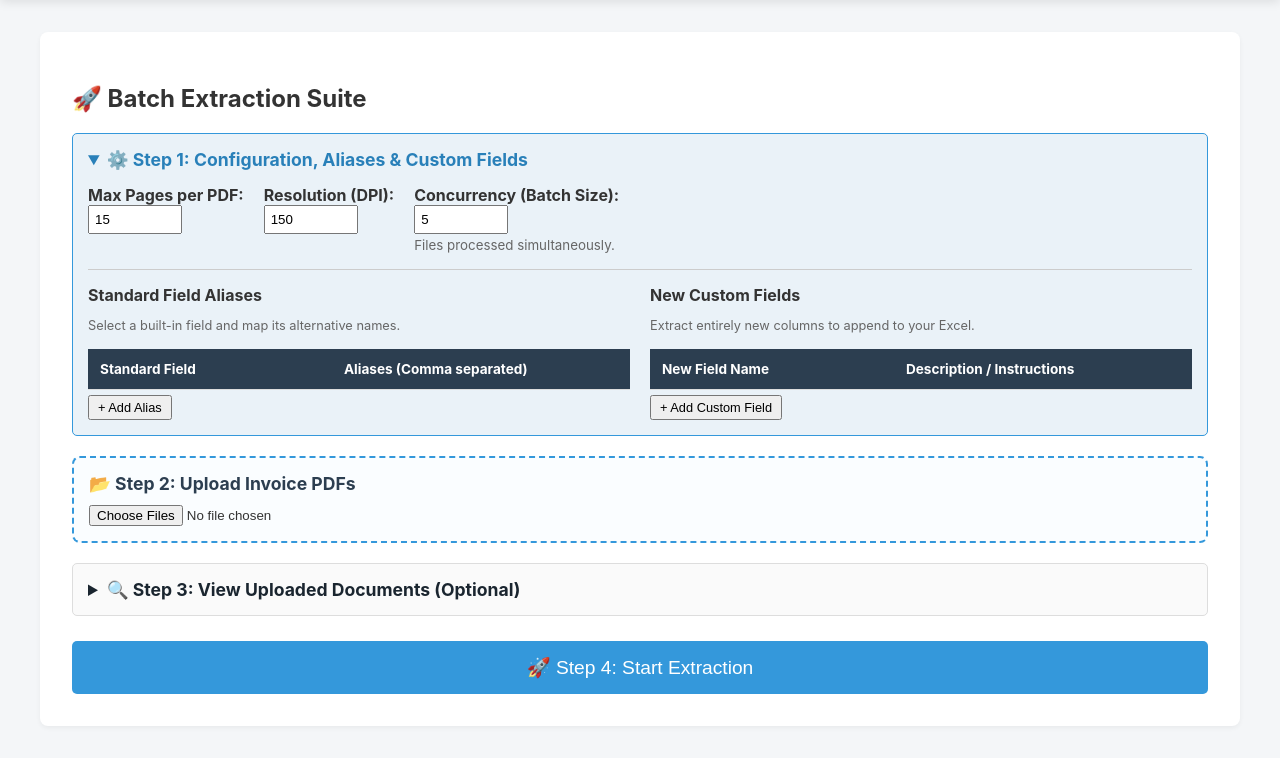
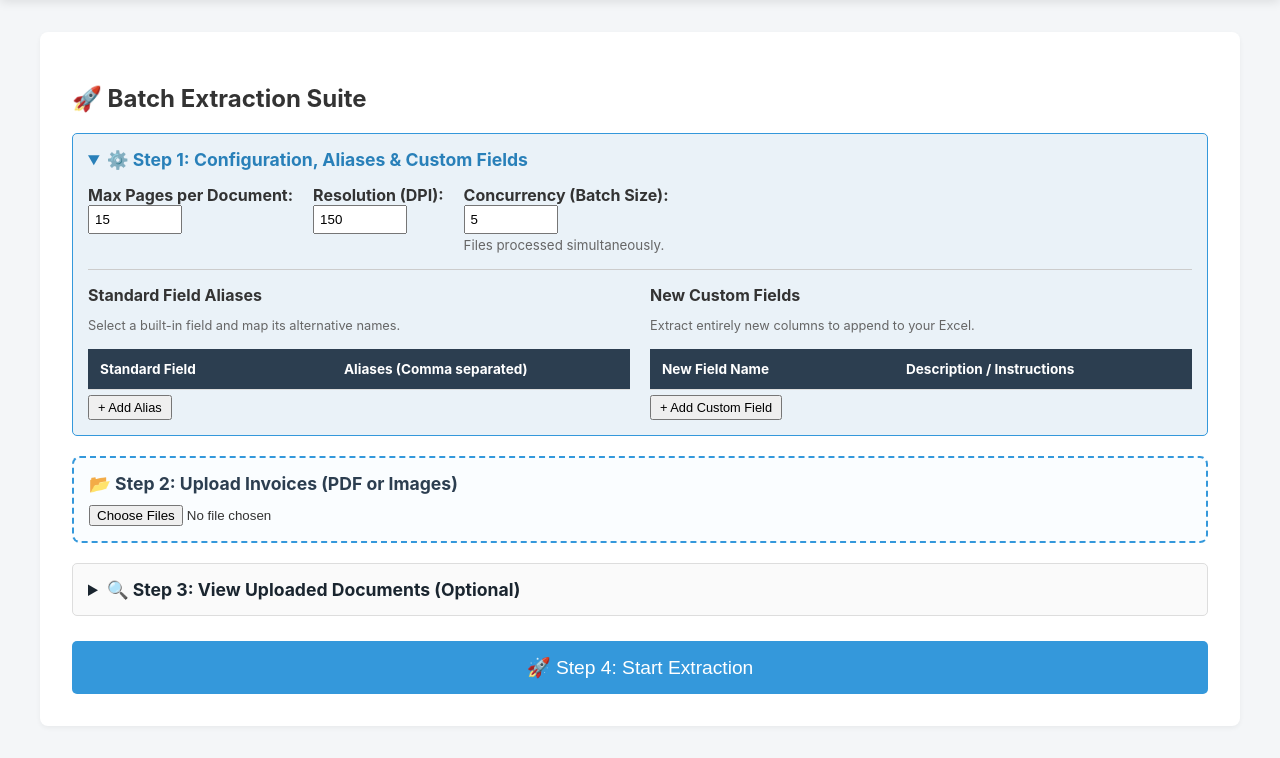
Before and after one commit to InsightMiner-dot/invoice-extraction, a FastAPI app: page / in a window 1280 px wide. Shown: the part 60-818 px from the top of the page. Run offline with FastAPI, Linux system fonts and the light colour scheme; lists and menus that the app fills with data are empty; some libraries are stand-ins or nearby versions.

Commit message:
Update form labels and file upload support

```diff
--- a/fastapi_v1/templates/extract.html
+++ b/fastapi_v1/templates/extract.html
@@ -11,13 +11,13 @@
     <!-- novalidate prevents the browser from strictly blocking the DPI input -->
     <form id="uploadForm" novalidate>
 
-        <!-- STEP 1: CONFIGURATION (NOW AN EXPANDER) -->
+        <!-- STEP 1: CONFIGURATION (EXPANDER) -->
         <details open style="margin-bottom: 20px; padding: 15px; border: 1px solid #3498db; border-radius: 5px; background: #eaf2f8;">
             <summary style="font-weight: bold; cursor: pointer; color: #2980b9; font-size: 1.1rem; margin-top: 0; outline: none;">⚙️ Step 1: Configuration, Aliases & Custom Fields</summary>
 
             <div style="display: flex; gap: 20px; margin-top: 15px; flex-wrap: wrap;">
                 <div>
-                    <label><strong>Max Pages per PDF:</strong></label><br>
+                    <label><strong>Max Pages per Document:</strong></label><br>
                     <input type="number" id="configMaxPages" value="15" style="padding: 5px; width: 80px;">
                 </div>
                 <div>
@@ -56,10 +56,10 @@
             </div>
         </details>
 
-        <!-- STEP 2: UPLOAD FILES (PDF ONLY RESTORED) -->
+        <!-- --- INGESTION UPDATE: STEP 2 (SUPPORTS IMAGES & PDFS) --- -->
         <div style="margin-bottom: 20px; padding: 15px; border: 2px dashed #3498db; border-radius: 8px; background-color: #fafdff;">
-            <label style="font-weight: bold; font-size: 1.1rem; color: #2c3e50; display: block; margin-bottom: 10px;">📂 Step 2: Upload Invoice PDFs</label>
-            <input type="file" id="pdfFiles" name="files" multiple accept="application/pdf" style="width: 100%; cursor: pointer;">
+            <label style="font-weight: bold; font-size: 1.1rem; color: #2c3e50; display: block; margin-bottom: 10px;">📂 Step 2: Upload Invoices (PDF or Images)</label>
+            <input type="file" id="pdfFiles" name="files" multiple accept=".pdf, .png, .jpg, .jpeg, .tiff, .tif" style="width: 100%; cursor: pointer;">
         </div>
 
         <!-- STEP 3: VIEWER GRID (EXPANDER) -->
```
